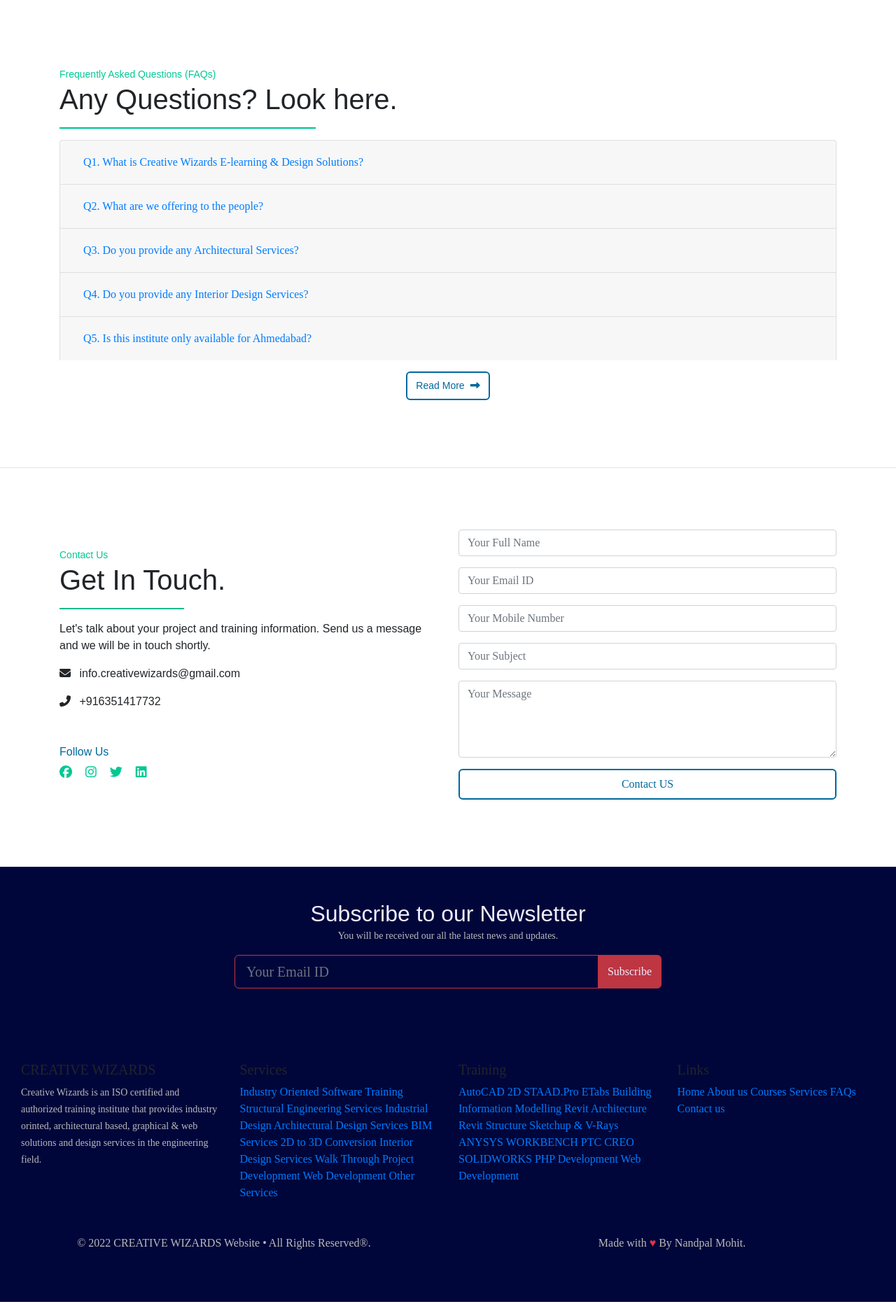
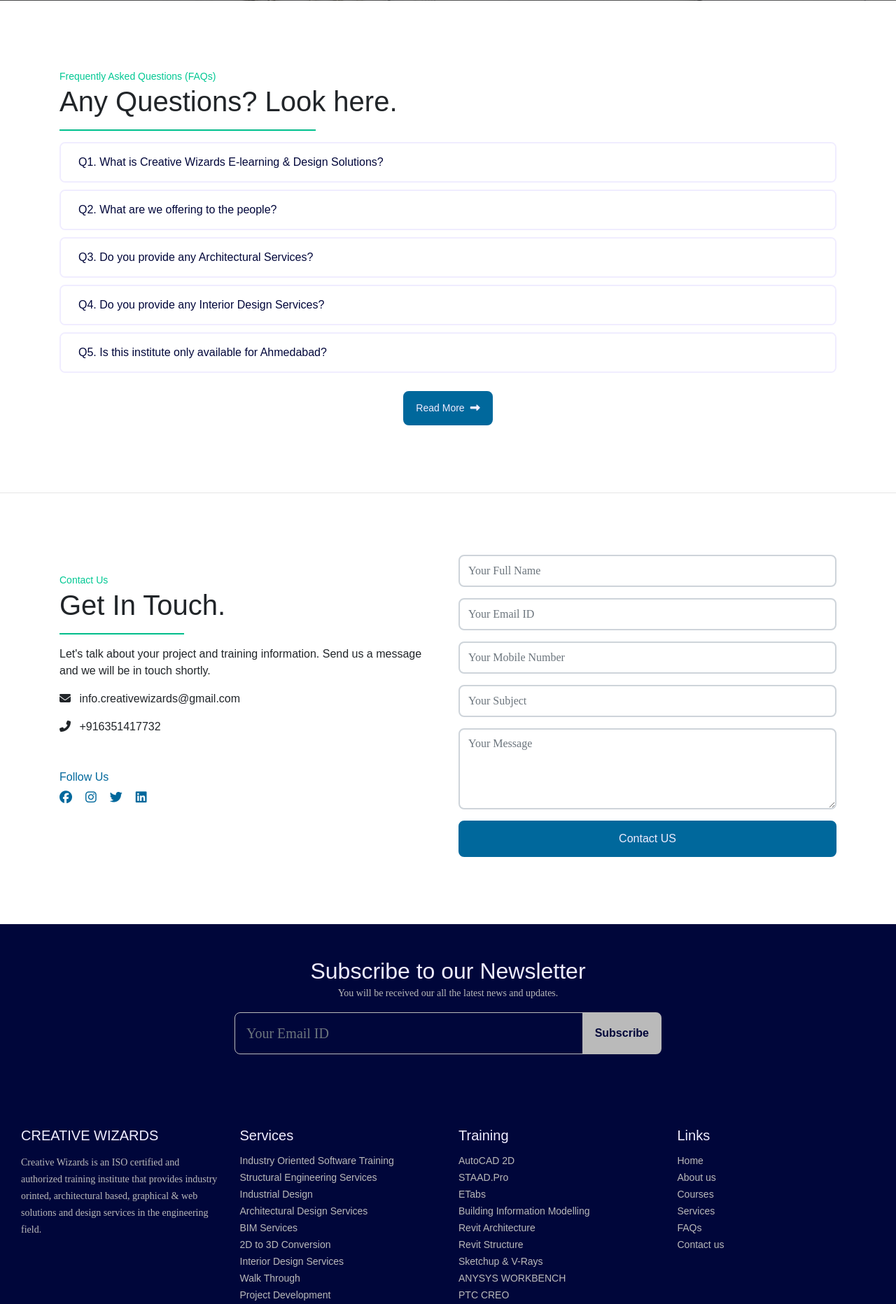
Before and after one commit to nandpalmohit/creative-wizards.github.io, a PHP site: page / in a window 1280 px wide. Shown: the part 3654-5518 px from the top of the page at 70% size. Run offline with PHP 8.4, Linux system fonts and the light colour scheme; some libraries are stand-ins or nearby versions; some web fonts are replaced.

Commit message:
Add files via upload

```diff
--- a/css/style.css
+++ b/css/style.css
@@ -149,10 +149,11 @@
 .cw-btn{
 	background-color: var(--secondary-color) !important;
 	color: var(--light-color) !important;
-	padding: 8px 12px !important;
+	padding: 12px 16px !important;
 	border: 2px solid var(--secondary-color) !important;
   	transition: .3s;
-  	border-radius: 6px !important;
+  	border-radius: 8px !important;
+	font-family: 'San Francisco Semibold', sans-serif !important;
 }
 .cw-btn:hover{
 	background-color: transparent !important;
@@ -160,20 +161,22 @@
 	color: var(--light-color) !important;
   	transition: .3s;
 }
-.ot-cw-btn:hover{
+.ot-cw-btn:hover, .ot-cw-btn:focus, .ot-cw-btn:active{
 	background-color: var(--primary-color) !important;
 	color: white !important;
 	border: 2px solid var(--primary-color) !important;
   	transition: .3s;
-  	box-shadow: 0px 1px 5px var(--primary-color);
+  	/*box-shadow: 0px 1px 5px var(--primary-color);*/
+  	box-shadow: 0 0 0 2px white, 0 0 0 4px var(--primary-color) !important;
 }
 .ot-cw-btn{
-	padding: 8px 12px !important;
-	background-color: transparent !important;
+	padding: 12px 16px !important;
+	background-color: var(--primary-color) !important;
 	border: 2px solid var(--primary-color) !important;
-	color: var(--primary-color) !important;
+	color: var(--light-color) !important;
   	transition: .3s;
-  	border-radius: 6px !important;
+  	border-radius: 8px !important;
+	font-family: 'San Francisco Semibold', sans-serif !important;
 }
 
 /* cw */
@@ -288,41 +291,106 @@
 	z-index: -1;
 	min-height: 100%;
 }
+/* --- faq --- */
+#faq .card{
+	margin: 10px 0px;
+	border-radius: 8px !important;
+	border: 2px solid var(--light-color) !important;
+}
 
+#faq .card .card-header{
+	background-color: white;
+	padding: 8px 12px !important;
+}
+#faq .card .card-header button{
+	color: var(--dark-color);
+	text-decoration: none;
+	font-family: 'San Francisco Semibold', sans-serif !important;
+}
+#faq .card .card-header button:focus{
+	color: var(--primary-color) !important;
+}
+#faq .card .card-body{
+	font-family: 'San Francisco Regular', sans-serif !important;
+	padding: 16px 24px;
+}
 /* --- contact --- */
 #cn a.contact-social{
-	color: var(--info-color) !important;
+	color: var(--primary-color) !important;
 	font-size: 18px;
 	margin: 0px 15px 0px 0px;
 }
 #cn a.contact-social:hover{
-	color: var(--dark-color);
+	color: var(--dark-color) !important;
 }
 #cn #contactMsg, #footer #subMsg{
 	display: none;
+}
+#cn input, #cn textarea{
+	padding: 8px 12px;
+	border-radius: 8px;
+	min-height: 46px;
+	border-width: 2px;
+}
+#cn input:focus, #cn textarea:focus{
+	border-color: var(--primary-color) !important;
+	border-width: 2px;
+	box-shadow: none !important;
+	color: var(--primary-color);
 }
 /* --- subscribe --- */
 #footer input.cw-input{
 	background: transparent !important;
 	color: var(--muted-color);
-	border-color:  var(--secondary-color);
+	border-color:  var(--muted-color);
 	box-shadow: none !important;
-	border-radius: 6px 0px 0px 6px;
+	border-radius: 8px 0px 0px 8px;
+	padding: 12px 16px;
+	height: 60px;
 }
+#footer input.cw-input:focus{
+	box-shadow: 0px 0px 5px var(--light-color) !important;
+}
+
 #footer .alert, #cn .alert{
 	border-radius: 16px !important;
 }
 #footer .cw-btn{
-	border-radius: 0px 6px 6px 0px !important;
+	border-radius: 0px 8px 8px 0px !important;
+	padding: 12px 16px;
+	background: var(--muted-color) !important;
+	border-color: var(--muted-color) !important;
+	color: var(--dark-color) !important;
+	font-weight: bold;
+	font-family: 'San Francisco Semibold', sans-serif !important;
 }
 #footer .cw-btn:hover{
-	background: #d45f44 !important;
-	border-color: #d45f44 !important;
+	background: var(--light-color) !important;
+	border-color: var(--light-color) !important;
+	box-shadow: 0px 0px 6px var(--light-color);
 }
 #footer a:hover{
 	color: white;
 	text-decoration: none;
 }
+#footer #footer-links .ft-head{
+	font-size: 20px;
+	font-family: 'San Francisco Semibold', sans-serif !important;
+	color: var(--light-color);
+	margin-bottom: 14px;
+}
+
+#footer #footer-links a{
+	font-family: 'San Francisco Regular', sans-serif !important;
+	color: var(--muted-color);
+	display: block;
+	font-size: 14px;
+	height: 24px;
+}
+#footer #footer-links a:hover{
+	color: var(--light-color);
+}
+
 /* San Francisco fonts*/
 @font-face {
   	font-family: 'San Francisco Black';
```
